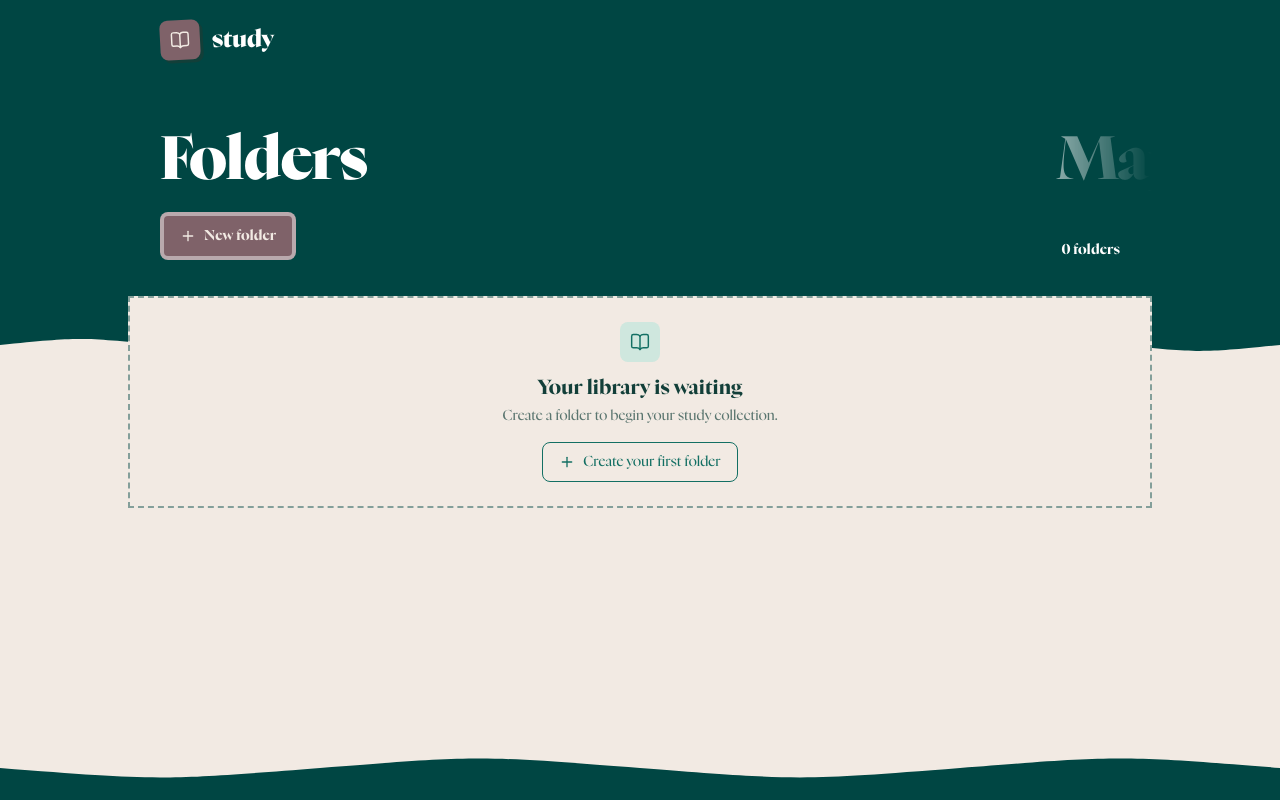
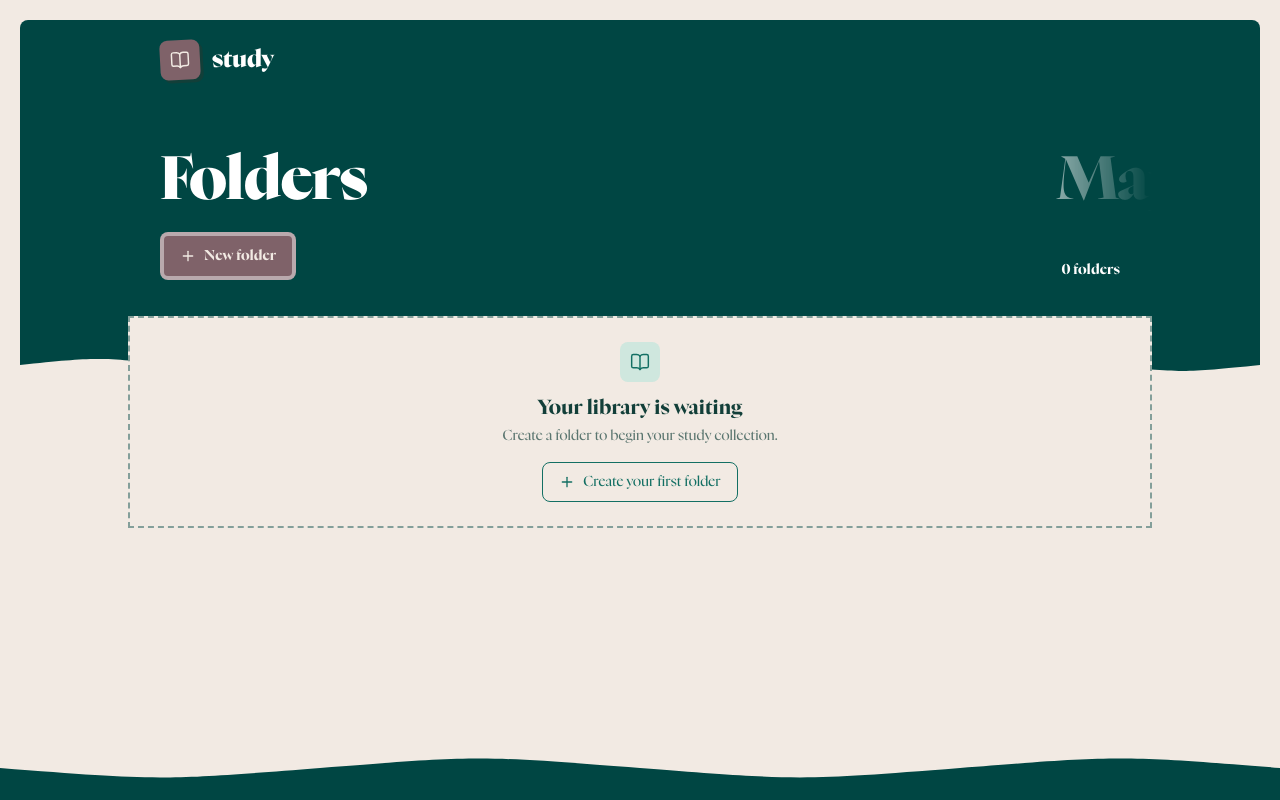
Before and after one commit to alqayzar-studycard/studycard, a React (Vite) app: page / in a window 1280 px wide. Built offline with nearby package versions, Linux system fonts and the light colour scheme.

Commit message:
deployment

```diff
--- a/src/components/FolderHeader.tsx
+++ b/src/components/FolderHeader.tsx
@@ -39,7 +39,7 @@ export function FolderHeader(props: FolderHeaderProps) {
   }
 
   return (
-    <header ref={props.ref} className="folder-header relative z-0 shrink-0 bg-primary text-primary-foreground" aria-labelledby="folder-title">
+    <header ref={props.ref} className="folder-header relative z-0 mx-3 mt-3 shrink-0 rounded-t-[var(--radius)] bg-primary text-primary-foreground sm:mx-5 sm:mt-5" aria-labelledby="folder-title">
       <div className="mx-auto max-w-5xl px-5 py-4 sm:px-8 sm:py-5">
         <div className="pt-3 pb-8 sm:pt-5 sm:pb-10">
           <div ref={headingRef} className="folder-header-heading">
--- a/src/components/main-menu/MainMenuHeader.tsx
+++ b/src/components/main-menu/MainMenuHeader.tsx
@@ -13,7 +13,7 @@ export function MainMenuHeader(props: MainMenuHeaderProps) {
   const goToFolders = () => props.onSelectTab("folders")
 
   return (
-    <header className="bg-primary text-primary-foreground">
+    <header className="mx-3 mt-3 rounded-t-[var(--radius)] bg-primary text-primary-foreground sm:mx-5 sm:mt-5">
       <div className="mx-auto max-w-5xl px-5 pt-4 sm:px-8 sm:pt-5">
         <div className="pb-4 sm:pb-5">
           <Link className="inline-flex items-center gap-3" to="/" aria-label="Study home" onClick={goToFolders}>
--- a/src/components/main-menu/MainMenuPanel.tsx
+++ b/src/components/main-menu/MainMenuPanel.tsx
@@ -26,7 +26,7 @@ export function MainMenuPanel(props: MainMenuPanelProps) {
       tabIndex={props.isActive ? 0 : -1}
       className="relative isolate flex h-full w-full min-w-0 shrink-0 snap-start snap-always flex-col"
     >
-      <div className="relative z-0 shrink-0 bg-primary text-primary-foreground">
+      <div className="relative z-0 mx-3 shrink-0 bg-primary text-primary-foreground sm:mx-5">
         <div className="mx-auto flex max-w-5xl items-end justify-between gap-5 px-5 pb-12 pt-2 sm:px-8 sm:pb-15">
           <Button
             type="button"
```
